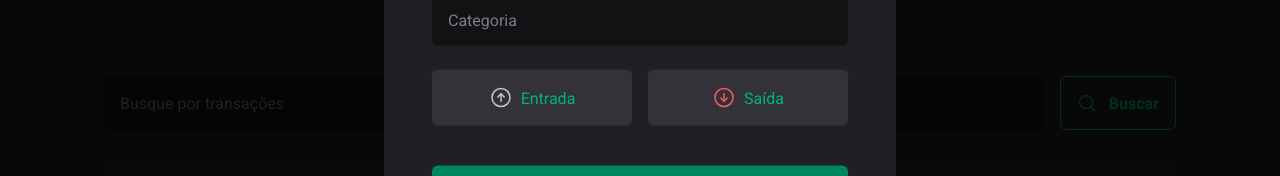
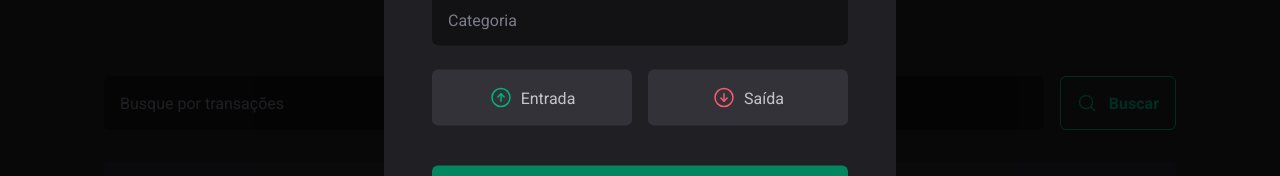
Before and after one commit to andreenakashima/ignite-dt-money, a React (Vite) app: page / in a window 1280 px wide. Both pictures are taken after a click on the button "Nova transação". Shown: the part 388-564 px from the top of the page. Built offline with nearby package versions, Linux system fonts and the light colour scheme.

Commit message:
Criado radio button com acessibilidade

```diff
--- a/package.json
+++ b/package.json
@@ -10,6 +10,7 @@
   },
   "dependencies": {
     "@radix-ui/react-dialog": "^1.0.0",
+    "@radix-ui/react-radio-group": "^1.0.0",
     "phosphor-react": "^1.4.1",
     "react": "^18.2.0",
     "react-dom": "^18.2.0",
--- a/src/components/NewTransactionModal/index.tsx
+++ b/src/components/NewTransactionModal/index.tsx
@@ -23,12 +23,12 @@
           <input type="text" placeholder="Categoria" required />
 
           <TransactionType>
-            <TransactionTypeButton variant="income">
+            <TransactionTypeButton variant="income" value="income">
               <ArrowCircleUp size={24} />
               Entrada
             </TransactionTypeButton>
 
-            <TransactionTypeButton variant="outcome">
+            <TransactionTypeButton variant="outcome" value="outcome">
               <ArrowCircleDown size={24} />
               Saída
             </TransactionTypeButton>
--- a/src/components/NewTransactionModal/styles.ts
+++ b/src/components/NewTransactionModal/styles.ts
@@ -1,4 +1,5 @@
 import * as Dialog from '@radix-ui/react-dialog'
+import * as RadioGroup from '@radix-ui/react-radio-group'
 import styled from 'styled-components'
 
 export const Overlay = styled(Dialog.Overlay)`
@@ -68,7 +69,7 @@
   color: ${(props) => props.theme['gray-500']};
 `
 
-export const TransactionType = styled.div`
+export const TransactionType = styled(RadioGroup.Root)`
   display: grid;
   grid-template-columns: repeat(2, 1fr);
   gap: 1rem;
@@ -78,7 +79,9 @@
   variant: 'income' | 'outcome'
 }
 
-export const TransactionTypeButton = styled.button<TransactionTypeButtonProps>`
+export const TransactionTypeButton = styled(
+  RadioGroup.Item,
+)<TransactionTypeButtonProps>`
   background: ${(props) => props.theme['gray-600']};
   padding: 1rem;
   display: flex;
@@ -88,12 +91,29 @@
   border-radius: 6px;
   border: 0;
   cursor: pointer;
-  color: ${(props) => props.theme['green-300']};
+  color: ${(props) => props.theme['gray-300']};
 
   svg {
     color: ${(props) =>
       props.variant === 'income'
-        ? props.theme['gray-300']
+        ? props.theme['green-300']
         : props.theme['red-300']};
   }
+
+  &[data-state='unchecked']:hover {
+    background: ${(props) => props.theme['gray-600']};
+    transition: background-color 0.2s;
+  }
+
+  &[data-state='checked'] {
+    color: ${(props) => props.theme.white};
+    background: ${(props) =>
+      props.variant === 'income'
+        ? props.theme['green-500']
+        : props.theme['red-500']};
+
+    svg {
+      color: ${(props) => props.theme.white};
+    }
+  }
 `
```
Also changed, not shown: 1 other file (tests, documents, lock files or other folders).
